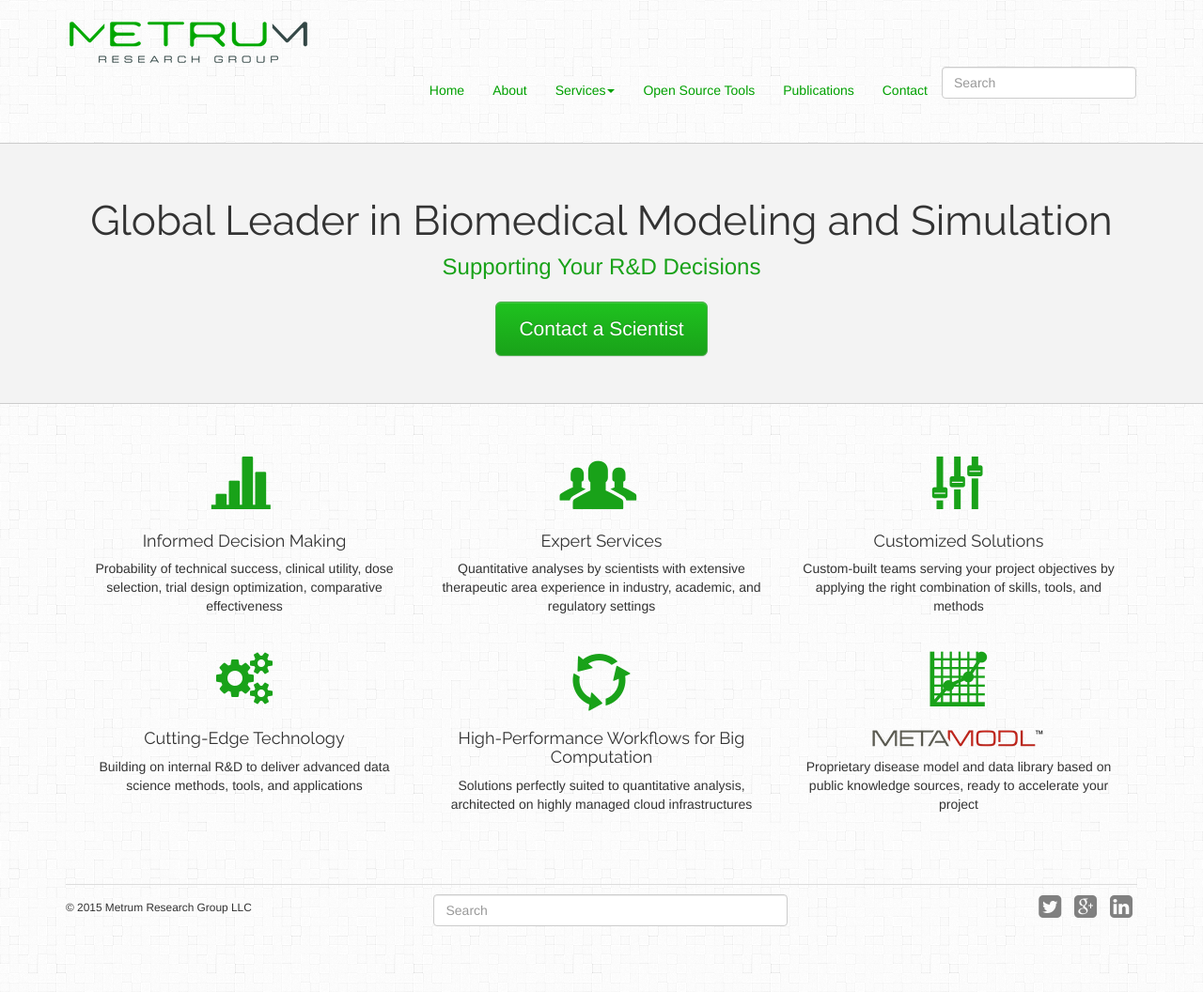
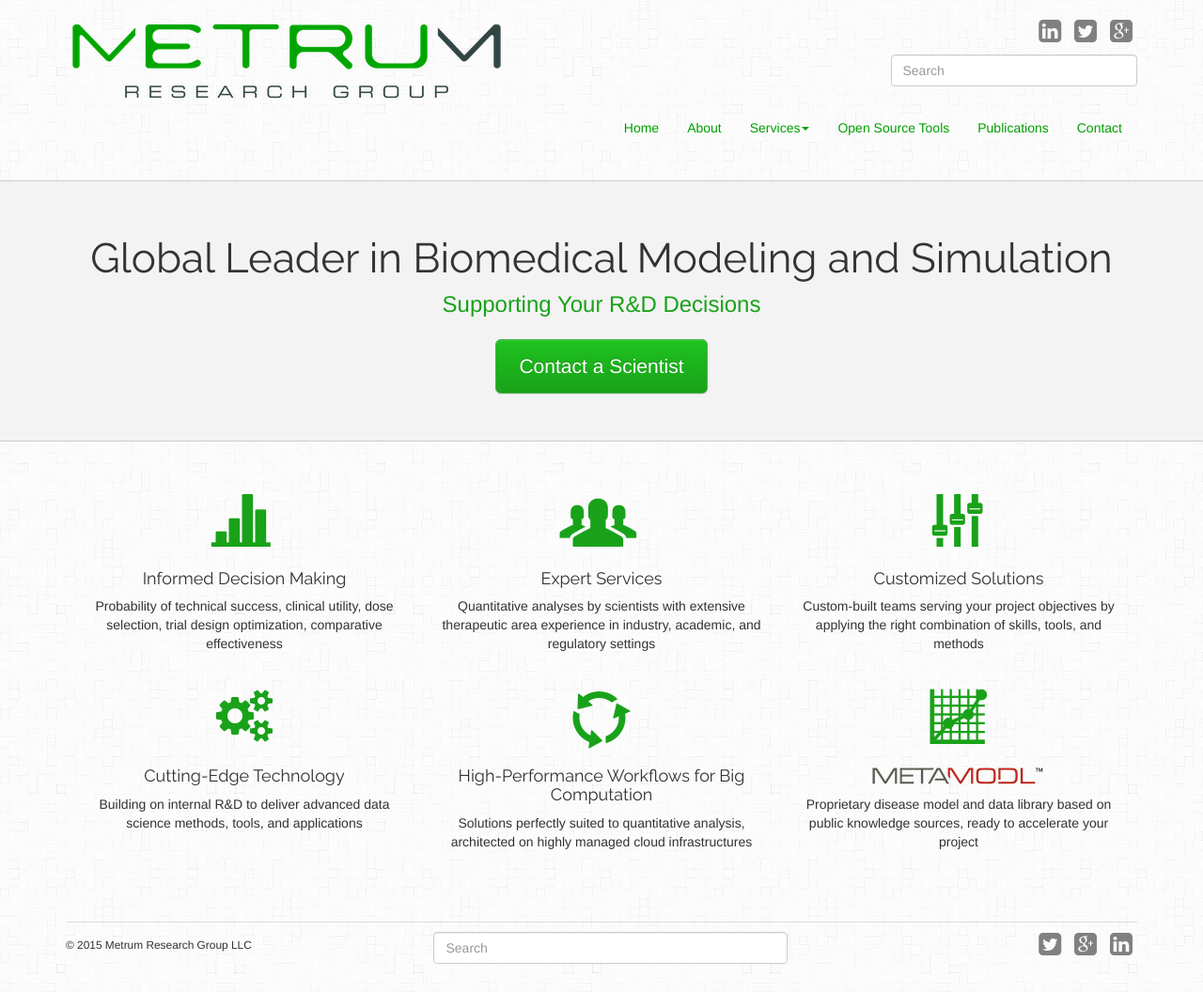
Before and after one commit to joehmetrum/joehmetrum.github.io, a Jekyll site: the page built from index.html, in a window 1280 px wide. Shown: the whole page at 94% size. Built offline with Jekyll 4.4.1, drawn with Linux system fonts in a browser that asks for light colours; comment, search, counter and statistics services are not loaded.

Commit message:
some cchanges to the header/nav

```diff
--- a/_layouts/default.html
+++ b/_layouts/default.html
@@ -34,8 +34,41 @@
   <body>
 
     <div class="container">
+    <div class="row">
 
- <a href="/index.html"><img src="/assets/img/logo_small.png"></a>
+    <div class="col-md-4">
+      <a href="/index.html"><img src="/assets/img/logo_bigger.png"></a>
+    </div>
+    <div class="col-md-3 col-md-offset-5">
+      <div>
+        <ul class="pull-right social list-inline">
+          <li class="linkedin"><a href="http://www.linkedin.com/company/metrum-research-group-llc" target="_blank"><i class="fa fa-linkedin-square fa-2x" style="text-decoration:none;"></i></a></li>
+          <li class="twit"><a href="http://twitter.com/MetrumRG" target="_blank"><i class="fa fa-twitter-square fa-2x" style="text-decoration:none;"></i></a></li>
+          <li class="googleplus"><a href="https://plus.google.com/+Metrumrg0" target="_blank"><i class="fa fa-google-plus-square fa-2x" style="text-decoration:none;"></i></a></li>
+        </ul>
+      </div>
+      <div>
+        <form role="form">
+          <div class="form-group">
+            <input type="text" id="st-search-input" class="form-control" placeholder="Search">
+          </div>
+          <!--<input type="text" />-->
+        </form>
+        <script type="text/javascript">
+          var Swiftype = window.Swiftype || {};
+            (function() {
+              Swiftype.key = 'XKoorysp7yYp7jMA3oxL';
+
+              /** DO NOT EDIT BELOW THIS LINE **/
+              var script = document.createElement('script'); script.type = 'text/javascript'; script.async = true;
+              script.src = "//s.swiftypecdn.com/embed.js";
+              var entry = document.getElementsByTagName('script')[0];
+              entry.parentNode.insertBefore(script, entry);
+            }());
+        </script>
+      </div>
+    </div>
+    </div>
       <nav class="navbar navbar-custom" role="navigation">
         <!-- Brand and toggle get grouped for better mobile display -->
         <div class="navbar-header">
@@ -74,24 +107,7 @@
             <li><a href="/publications/index.html">Publications</a></li>
             <li><a href="/contact.html">Contact</a></li>
             <li>
-              <form role="form">
-              <div class="form-group">
-                <input type="text" id="st-search-input" class="form-control" placeholder="Search">
-              </div>
-              <!--<input type="text" />-->
-              </form>
-              <script type="text/javascript">
-                var Swiftype = window.Swiftype || {};
-                  (function() {
-                    Swiftype.key = 'XKoorysp7yYp7jMA3oxL';
 
-                    /** DO NOT EDIT BELOW THIS LINE **/
-                    var script = document.createElement('script'); script.type = 'text/javascript'; script.async = true;
-                    script.src = "//s.swiftypecdn.com/embed.js";
-                    var entry = document.getElementsByTagName('script')[0];
-                    entry.parentNode.insertBefore(script, entry);
-                  }());
-              </script>
             </li>
           </ul>
         </div><!-- /.navbar-collapse -->
```
